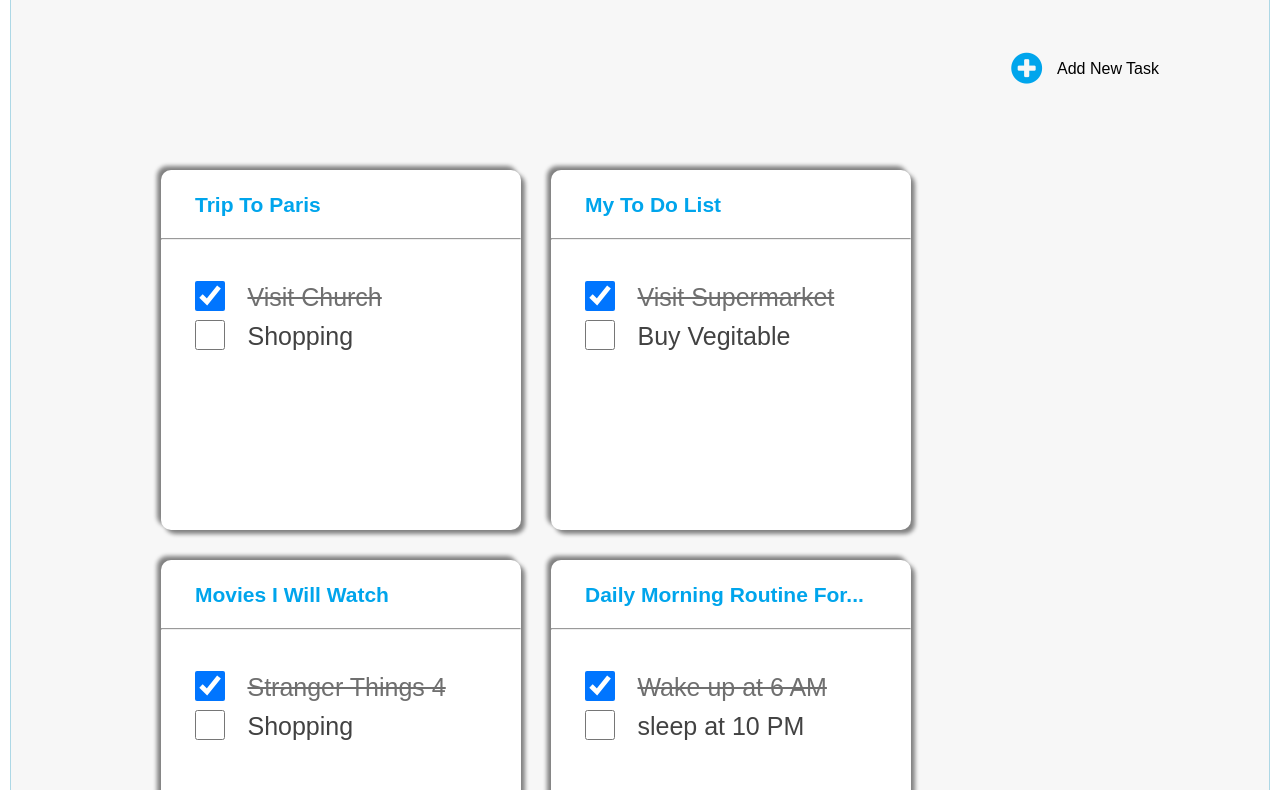
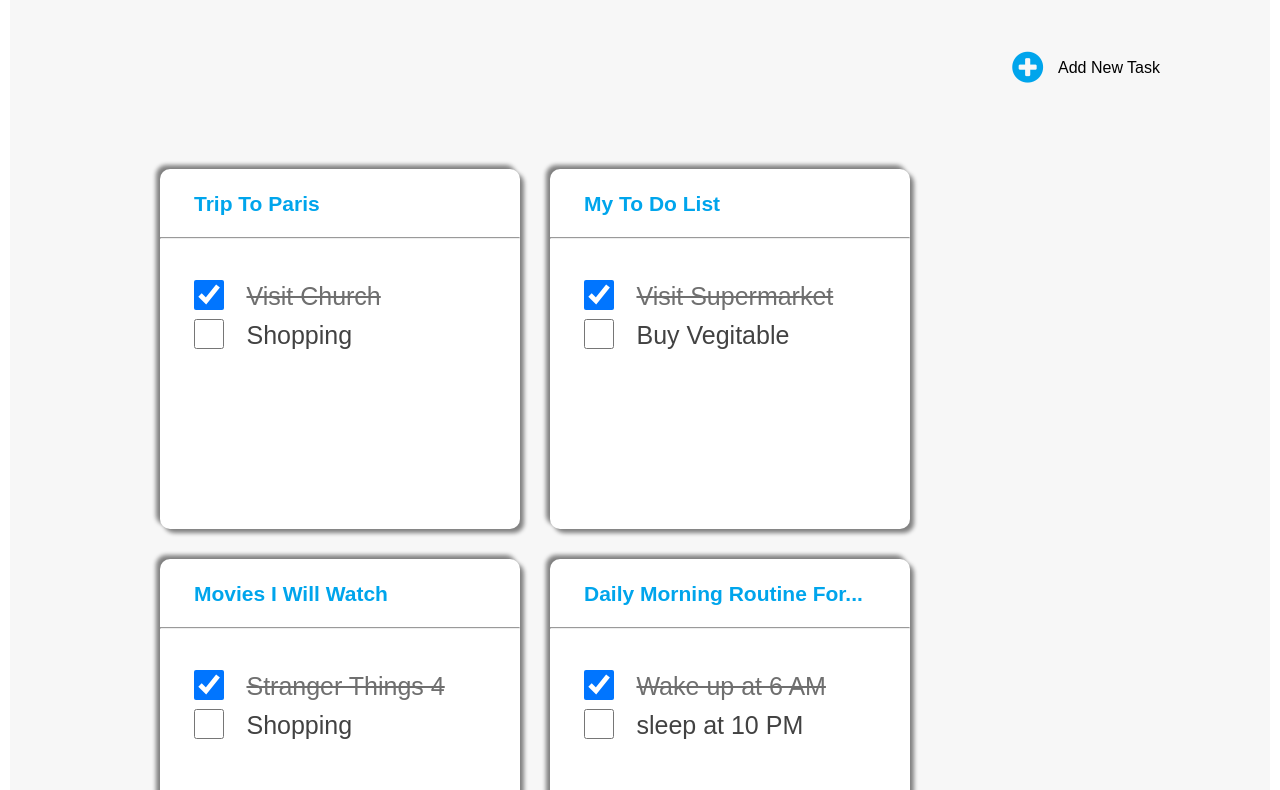
Before and after one commit to shivapabbu1/Todo-web-app-project, a plain HTML site: page index.html in a window 1280 px wide. Shown: the part 131-921 px from the top of the page. Drawn offline with Linux system fonts and the light colour scheme.

Commit message:
Update style.css
css chnaged

```diff
--- a/style.css
+++ b/style.css
@@ -4,7 +4,7 @@ body {
 }
 
 #main-div {
-    border: 1px solid lightblue;
+
     margin: 50px 10px 10px 10px;
     font-family: Arial, Helvetica, sans-serif;
 }
@@ -134,6 +134,7 @@ body {
 
 #check {
     height: 30px;
+
     width: 30px;
 }
 .box-text {
```
